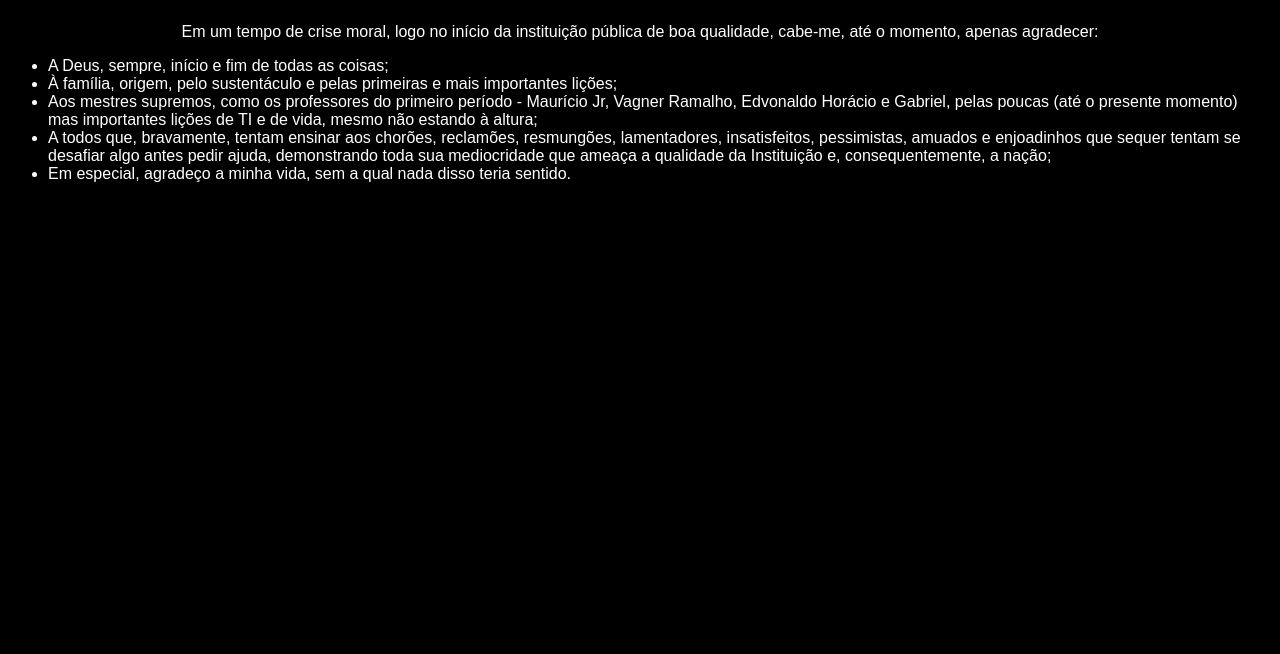
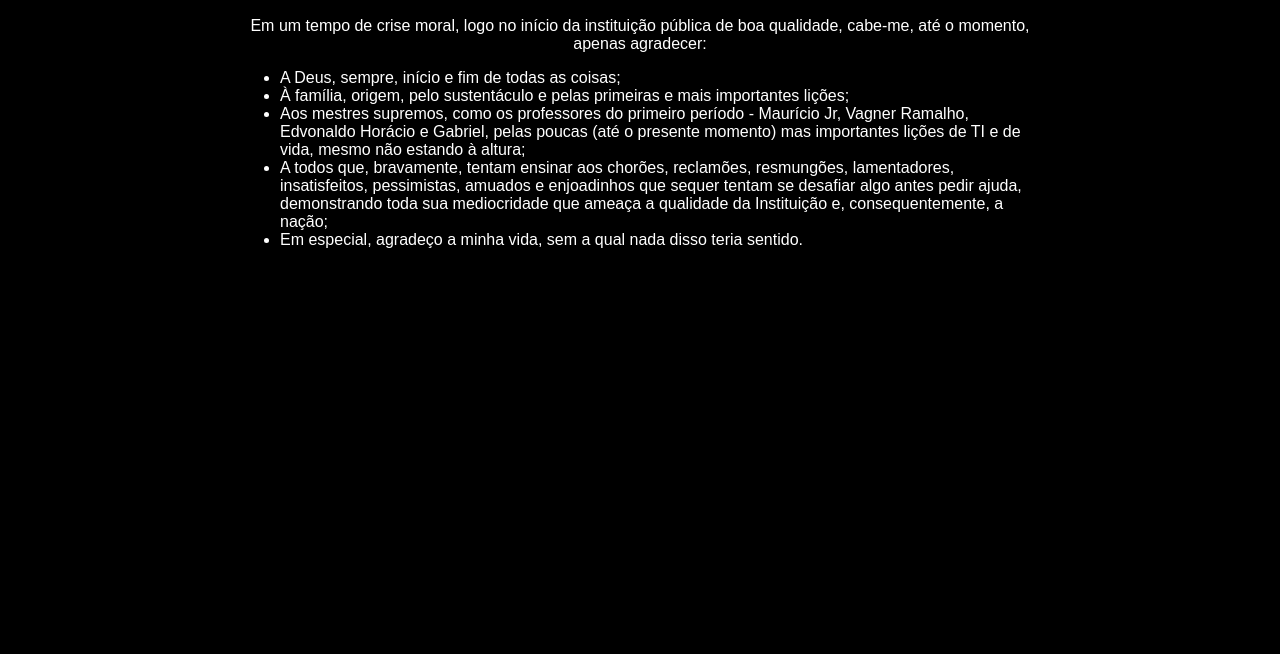
Before and after one commit to gustavoifal/ifal, a plain HTML site: page recado.html in a window 1280 px wide. Shown: the part 146-800 px from the top of the page. Drawn offline with Linux system fonts and the light colour scheme.

Commit message:
Update recado.html

```diff
--- a/recado.html
+++ b/recado.html
@@ -7,19 +7,20 @@
     <link rel="stylesheet" href="index.css">
 </head>
 <body>
+    <div class="container">
         <h1>Aleatoriedade</h1>
         <a href="index.html">
             <button class="botao">Clique para voltar</button>
         </a>
-    <br>
         <p class="texto">Em um tempo de crise moral, logo no início da instituição pública de boa qualidade, cabe-me, até o momento, apenas agradecer:
             <ul>
                 <li>A Deus, sempre, início e fim de todas as coisas;</li>
                 <li>À família, origem, pelo sustentáculo e pelas primeiras e mais importantes lições;</li>
-            <li>Aos mestres supremos, como os professores do primeiro período - Maurício Jr, Vagner Ramalho, Edvonaldo Horácio e Gabriel, pelas poucas (até o presente momento) mas importantes lições de TI e de vida, mesmo não estando à altura; </li>
-            <li>A todos que, bravamente, tentam ensinar aos chorões, reclamões, resmungões, lamentadores, insatisfeitos, pessimistas, amuados e enjoadinhos que sequer tentam se desafiar algo antes pedir ajuda, demonstrando toda sua mediocridade que ameaça a qualidade da Instituição e, consequentemente, a nação; </li>
+                <li>Aos mestres supremos, como os professores do primeiro período - Maurício Jr, Vagner Ramalho, Edvonaldo Horácio e Gabriel, pelas poucas (até o presente momento) mas importantes lições de TI e de vida, mesmo não estando à altura;</li>
+                <li>A todos que, bravamente, tentam ensinar aos chorões, reclamões, resmungões, lamentadores, insatisfeitos, pessimistas, amuados e enjoadinhos que sequer tentam se desafiar algo antes pedir ajuda, demonstrando toda sua mediocridade que ameaça a qualidade da Instituição e, consequentemente, a nação;</li>
                 <li>Em especial, agradeço a minha vida, sem a qual nada disso teria sentido.</li>
             </ul>
         </p>
+    </div>
 </body>
 </html>
```
Lines whose indentation alone changed are shown as unchanged.
